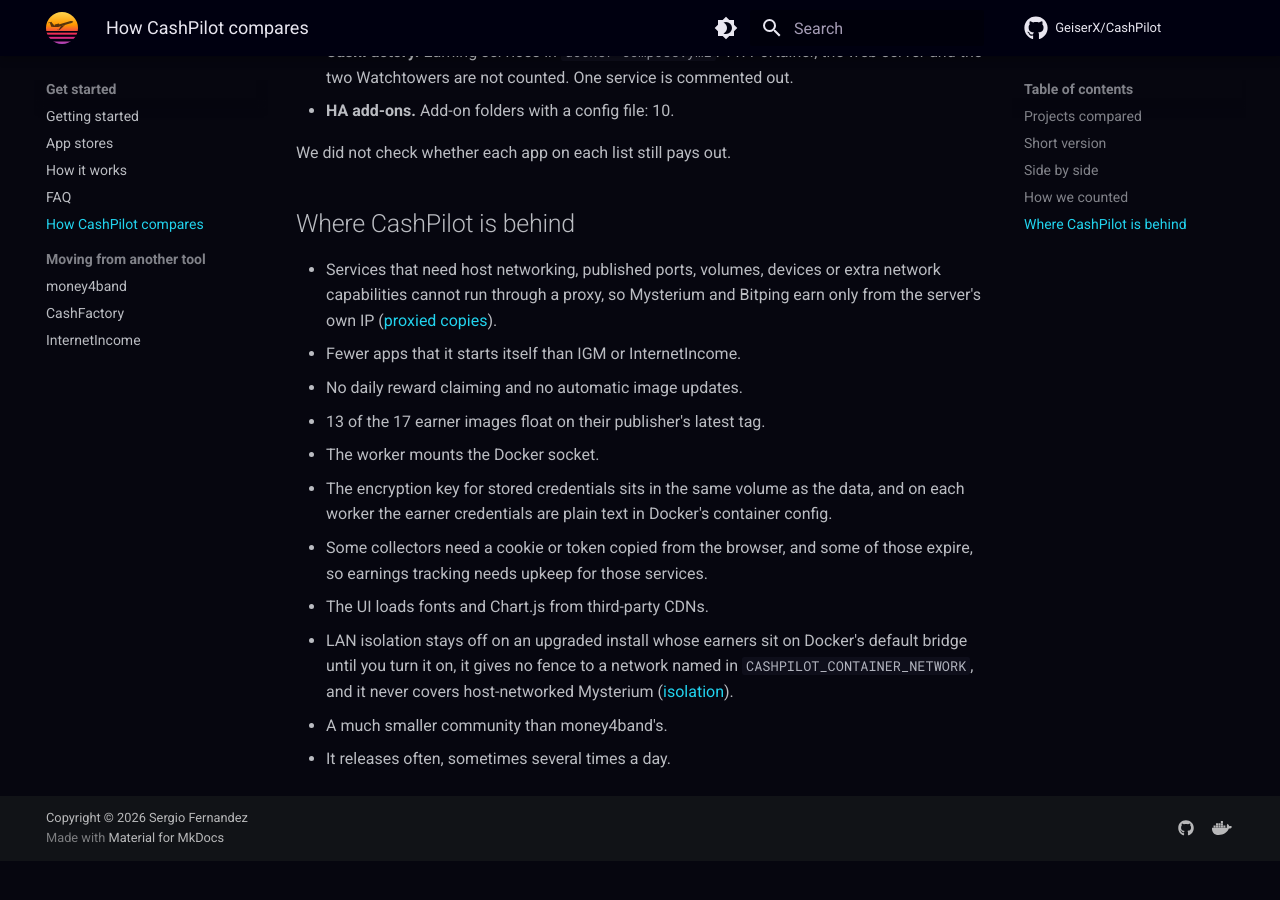
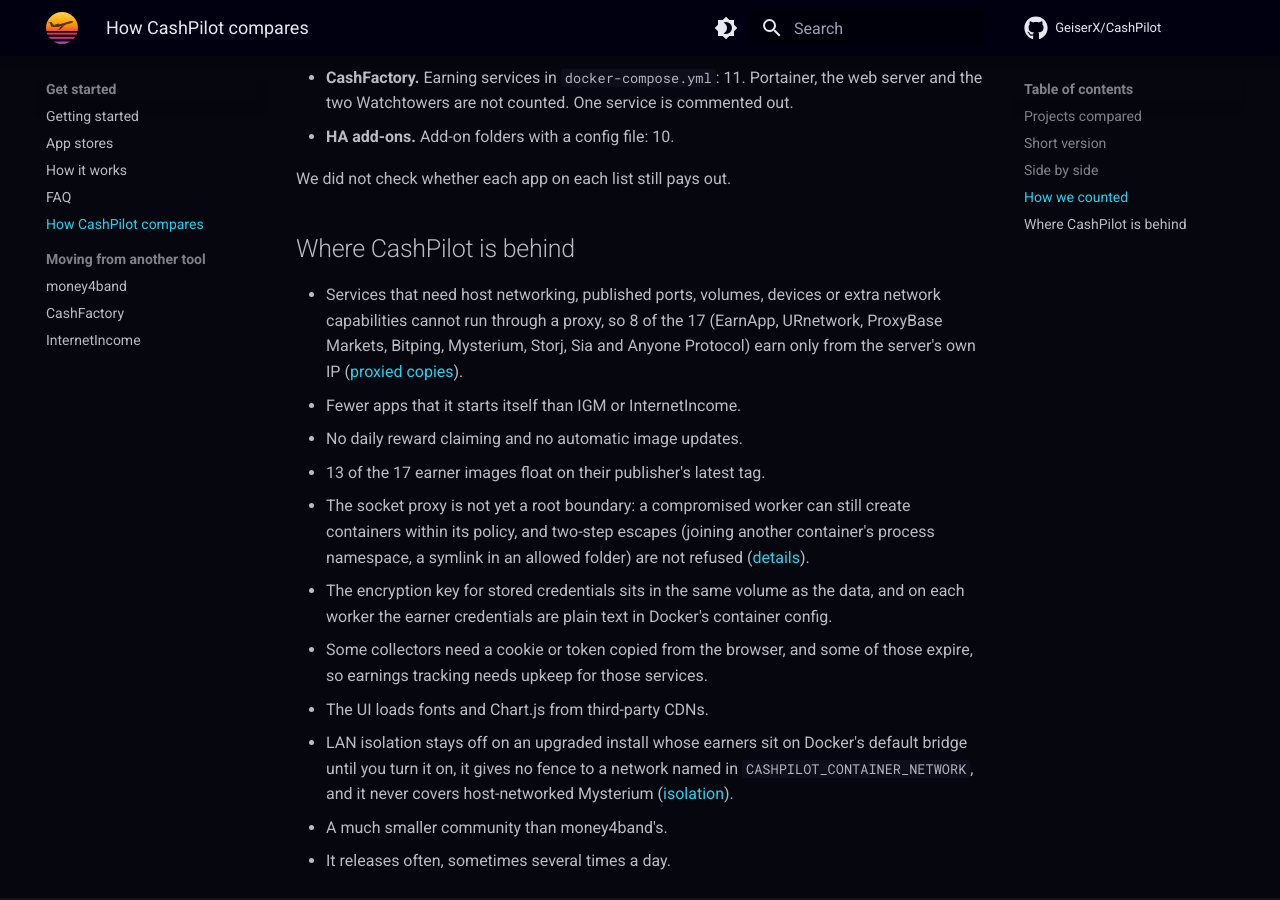
Before and after one commit to GeiserX/CashPilot, an MkDocs documentation site: the page built from docs/comparison.md, in a window 1280 px wide and 900 px high, scrolled down 6565 px. Built offline with MkDocs 1.6.1 and Material for MkDocs 9.7.7, drawn with Linux system fonts in a browser that asks for light colours; comment, search, counter and statistics services are not loaded; before the commit the page ends 7426 px from its top, so only the background shows below that; some of the changed text lies outside the part shown.

Commit message:
docs(comparison): stop listing the worker's Docker socket as a current gap, and name all 8 services a proxy cannot carry
Since v1.71.0 a socket proxy holds the socket read-only and the worker gets a
filtered copy, so the row now says that and the gap bullet states the real
limit (not yet a root boundary). The proxy bullet named 2 of the 8 services
the refusal rule turns away; it now names all 8.

```diff
--- a/docs/comparison.md
+++ b/docs/comparison.md
@@ -43,7 +43,7 @@
 | Daily reward claiming | No | Yes, sidecars ([README][m4b-features]) | Yes ([README][igm-features], [compose][igm-sidecars]) | No | No | No |
 | Credentials at rest | Encrypted (Fernet) in the UI's database; the key file sits in the same data volume ([code][cp-fernet]). Earner credentials reach each worker as container environment variables, so they are plain text in that worker's Docker config (`docker inspect`) | Encrypted (Fernet); the key file sits in the data directory ([code][m4b-crypto]) | Encrypted (AES-256 with openssl); the key file sits beside the vault ([code][igm-encryptor]) | Plain text in `properties.conf`; some passwords are passed as `docker run` arguments ([script][ii-password-arg]) | Plain text in `.env` ([file][cf-env]) | Add-on options, stored by the Supervisor in `/data/options.json` ([HA docs][ha-options]) |
 | Earner container settings | Every capability dropped, then the catalog adds back what a service needs; `no-new-privileges`; a pids limit; privileged refused ([code][cp-hardening], [code][cp-privileged]). Mysterium runs with host networking and `NET_ADMIN`, `SETUID` and `SETGID` ([catalog][cp-myst]) | `no-new-privileges` on every non-privileged service ([code][m4b-nnp]); the proxy container is privileged with `NET_ADMIN` ([template][m4b-tun]) | Nothing set on app services; Mysterium gets `NET_ADMIN` ([compose][igm-hosting-myst]); the proxy container gets `NET_ADMIN`, with `no-new-privileges` and a pids limit ([compose][igm-proxy]) | Ebesucher runs with `seccomp=unconfined` ([script][ii-seccomp]); proxy containers and Mysterium get `NET_ADMIN` | Nothing set | No add-on asks for privileged, host network or Docker API access ([example config][ha-config]) |
-| Docker socket mounted into | The worker itself ([compose][cp-sock]); never an earner ([code][cp-mounts]) | Watchtower ([template][m4b-watchtower]) | Watchtower, which is read-only with `no-new-privileges` ([compose][igm-watchtower]) | Five restart helper containers ([script][ii-sock-helper]) and Watchtower ([script][ii-watchtower]) | Portainer, published on ports 8000, 9000 and 9443 on all interfaces ([compose][cf-portainer]), and two Watchtowers ([compose][cf-watchtower-ps], [compose][cf-watchtower-efm]) | None |
+| Docker socket mounted into | Since v1.71.0, a socket proxy (sockguard 2.4.5, pinned by digest), read-only. The worker gets a filtered copy that refuses privileged containers, binds of `/` or of the socket, and capabilities or devices outside the catalog's ([compose][cp-sock], [details](security-defaults.md)); never an earner ([code][cp-mounts]) | Watchtower ([template][m4b-watchtower]) | Watchtower, which is read-only with `no-new-privileges` ([compose][igm-watchtower]) | Five restart helper containers ([script][ii-sock-helper]) and Watchtower ([script][ii-watchtower]) | Portainer, published on ports 8000, 9000 and 9443 on all interfaces ([compose][cf-portainer]), and two Watchtowers ([compose][cf-watchtower-ps], [compose][cf-watchtower-efm]) | None |
 | Image tags | 4 of the <!-- n:docker -->17<!-- /n --> earner images are pinned to a version or digest; the rest float | All 15 app images use `:latest` ([example][m4b-image]); proxy container pinned to v2.6.0, Watchtower to `:1` | No tag, so Docker uses `latest` ([compose][igm-hosting]); a tag is set only for some ARM builds | Mostly `:latest` ([example][ii-seccomp]); EarnApp `:lite`, Honeygain pinned to 0.6.6 when proxied on amd64 ([script][ii-honeygain]), Traffmonetizer per-arch tags on ARM; Watchtower `:nightly` | `:latest` or no tag, except EarnApp `:lite` ([compose][cf-compose]) | One version per add-on, bumped by a daily CI job ([workflow][ha-bump], [example][ha-dockerfile]) |
 | App image updates | Pulled again on each deploy or redeploy; no automatic updater | Watchtower ([template][m4b-watchtower]) | Watchtower every 4 hours ([compose][igm-watchtower]) | Watchtower once a day, if you turn it on ([script][ii-watchtower]) | Two Watchtowers, each limited to one app, PacketStream ([compose][cf-watchtower-ps]) and EarnFM ([compose][cf-watchtower-efm]); the other 9 apps are not updated | Home Assistant's add-on updates |
 | LAN isolation | On by default since v1.70.0 for new installs and for upgraded installs with no earner on Docker's default bridge: the worker puts earners on its own bridge and writes a firewall table that drops private ranges, the tailnet range, cloud metadata, the host's connected subnets, the host itself and, with public IP detection on, the home's public IP ([isolation](isolation.md#lan-isolation-by-default), [code][cp-fence]). An upgraded install whose earners already sit on the default bridge stays there until you press **Turn on isolation**; `CASHPILOT_ISOLATION=off` turns it off; with `CASHPILOT_CONTAINER_NETWORK` set, CashPilot writes no fence for that network and the firewall rules are yours ([isolation](isolation.md#modes), [code][cp-fence-mode]). Host-networked Mysterium is not covered. A check shows what earners can reach ([check](isolation-check.md)) | Own bridge subnet ([config][m4b-subnet]), which does not block the LAN | None merged | None found | None found | None found |
@@ -70,11 +70,11 @@
 
 ## Where CashPilot is behind
 
-- Services that need host networking, published ports, volumes, devices or extra network capabilities cannot run through a proxy, so Mysterium and Bitping earn only from the server's own IP ([proxied copies](proxies.md#what-cannot-run-through-a-proxy)).
+- Services that need host networking, published ports, volumes, devices or extra network capabilities cannot run through a proxy, so 8 of the <!-- n:docker -->17<!-- /n --> (EarnApp, URnetwork, ProxyBase Markets, Bitping, Mysterium, Storj, Sia and Anyone Protocol) earn only from the server's own IP ([proxied copies](proxies.md#what-cannot-run-through-a-proxy)).
 - Fewer apps that it starts itself than IGM or InternetIncome.
 - No daily reward claiming and no automatic image updates.
 - 13 of the <!-- n:docker -->17<!-- /n --> earner images float on their publisher's latest tag.
-- The worker mounts the Docker socket.
+- The socket proxy is not yet a root boundary: a compromised worker can still create containers within its policy, and two-step escapes (joining another container's process namespace, a symlink in an allowed folder) are not refused ([details](security-defaults.md)).
 - The encryption key for stored credentials sits in the same volume as the data, and on each worker the earner credentials are plain text in Docker's container config.
 - Some collectors need a cookie or token copied from the browser, and some of those expire, so earnings tracking needs upkeep for those services.
 - The UI loads fonts and Chart.js from third-party CDNs.
@@ -156,7 +156,7 @@
 [cp-privileged]: https://github.com/GeiserX/CashPilot/blob/c7a12bd4a1e5ce06f5be0ad303afc14c28ec17b8/app/worker_api.py#L1244
 [cp-mounts]: https://github.com/GeiserX/CashPilot/blob/c7a12bd4a1e5ce06f5be0ad303afc14c28ec17b8/app/worker_api.py#L992-L1040
 [cp-myst]: https://github.com/GeiserX/CashPilot/blob/c7a12bd4a1e5ce06f5be0ad303afc14c28ec17b8/services/bandwidth/mysterium.yml#L83-L91
-[cp-sock]: https://github.com/GeiserX/CashPilot/blob/c7a12bd4a1e5ce06f5be0ad303afc14c28ec17b8/docker-compose.yml#L109
+[cp-sock]: https://github.com/GeiserX/CashPilot/blob/0170deec45c1a5fe6e72682b94adc07e5878d2bf/docker-compose.yml#L69-L106
 [cp-update]: https://github.com/GeiserX/CashPilot/blob/c7a12bd4a1e5ce06f5be0ad303afc14c28ec17b8/app/update_check.py#L80
 [cp-rates]: https://github.com/GeiserX/CashPilot/blob/c7a12bd4a1e5ce06f5be0ad303afc14c28ec17b8/app/exchange_rates.py#L101-L119
 [cp-egress]: https://github.com/GeiserX/CashPilot/blob/c7a12bd4a1e5ce06f5be0ad303afc14c28ec17b8/app/worker_api.py#L313
```
Also changed, not shown: other parts of docs/comparison.md (+1 -1 lines).
